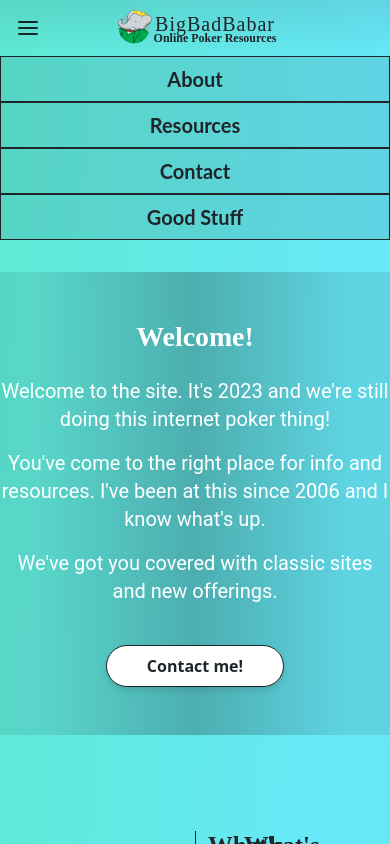
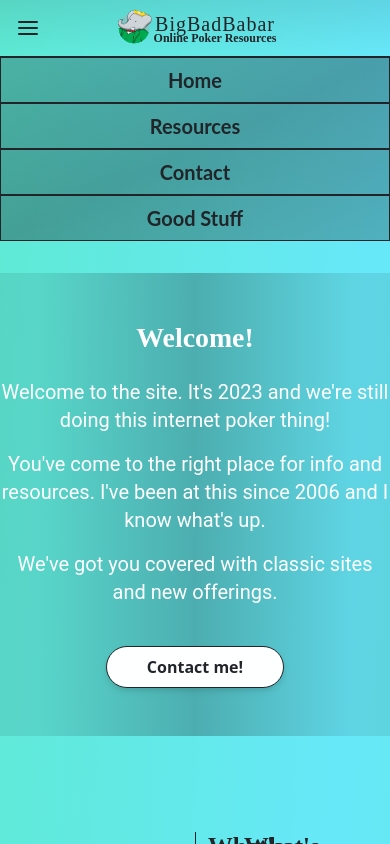
Before and after one commit to oceanhillman/bigbadbabar, a React (Create React App) app: page / in a window 390 px wide. Both pictures are taken after a click on the picture 28 px from the left and 28 px from the top of the page. Shown: the top 844 px of the page. Built offline with nearby package versions, Linux system fonts and the light colour scheme.

Commit message:
Remove "About" link

```diff
--- a/src/components/Header.jsx
+++ b/src/components/Header.jsx
@@ -26,8 +26,8 @@ function Header() {
             {/* Large Header */}
             <nav className="hidden sm:flex align-items-center justify-content-center text-center py-2 bg-gradient-to-b from-dark/10 to-transparent">
                 <NavButton
-                    name="About"
-                    url="/about"
+                    name="Home"
+                    url="/"
                 />
                 <NavButton
                     name="Resources"
@@ -48,11 +48,10 @@ function Header() {
                 <MobileMenu />
                 <Brand />
             </nav>
-            <div className={`sm:hidden ${isOpen ? "block" : "hidden"}`}>
-                <div className="flex flex-col">
+            <div className={`sm:hidden flex flex-col border-t border-dark ${isOpen ? "block" : "hidden"} bg-gradient-to-br from-dark/20 via-dark/30 !to-dark/20`}>
                     <MobileNavButton
-                        title="About"
-                        url="/about"
+                        title="Home"
+                        url="/"
                     />
                    <MobileNavButton
                         title="Resources"
@@ -66,7 +65,6 @@ function Header() {
                         title="Good Stuff"
                         url="/good-stuff"
                     />
-                </div>
             </div>
         </header>
     )
```
